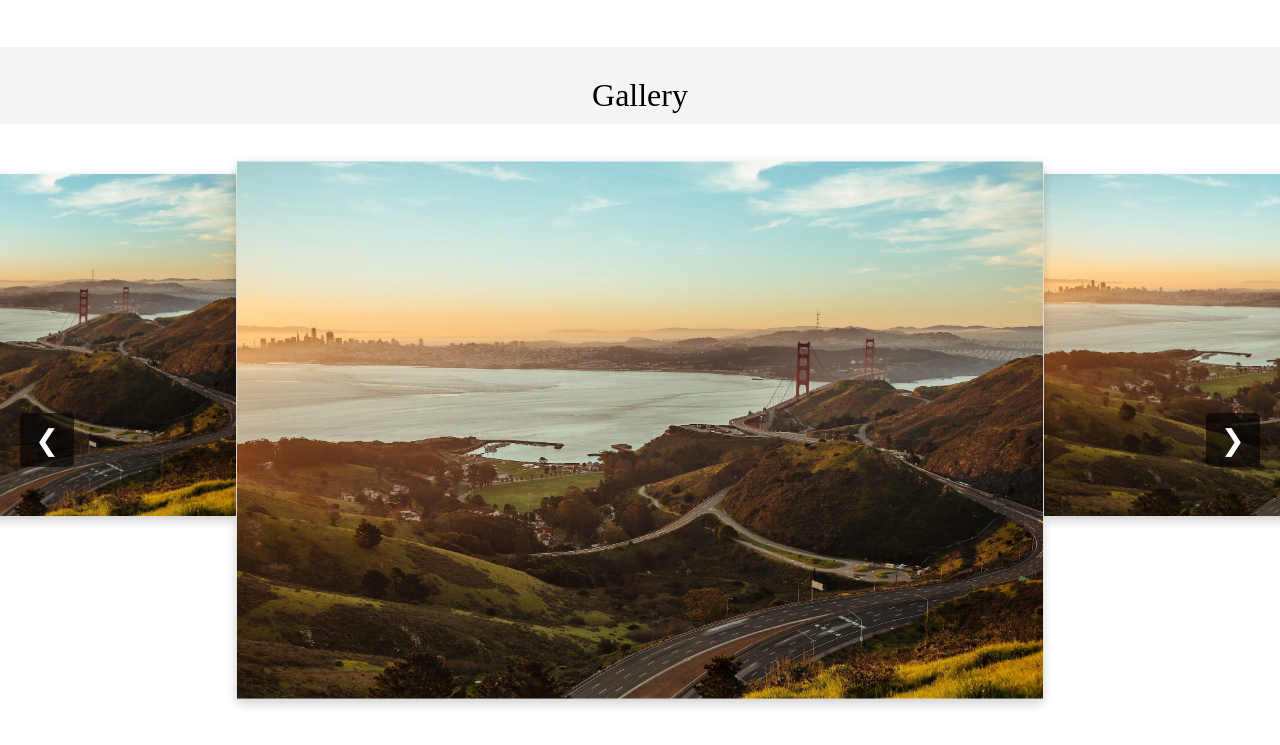
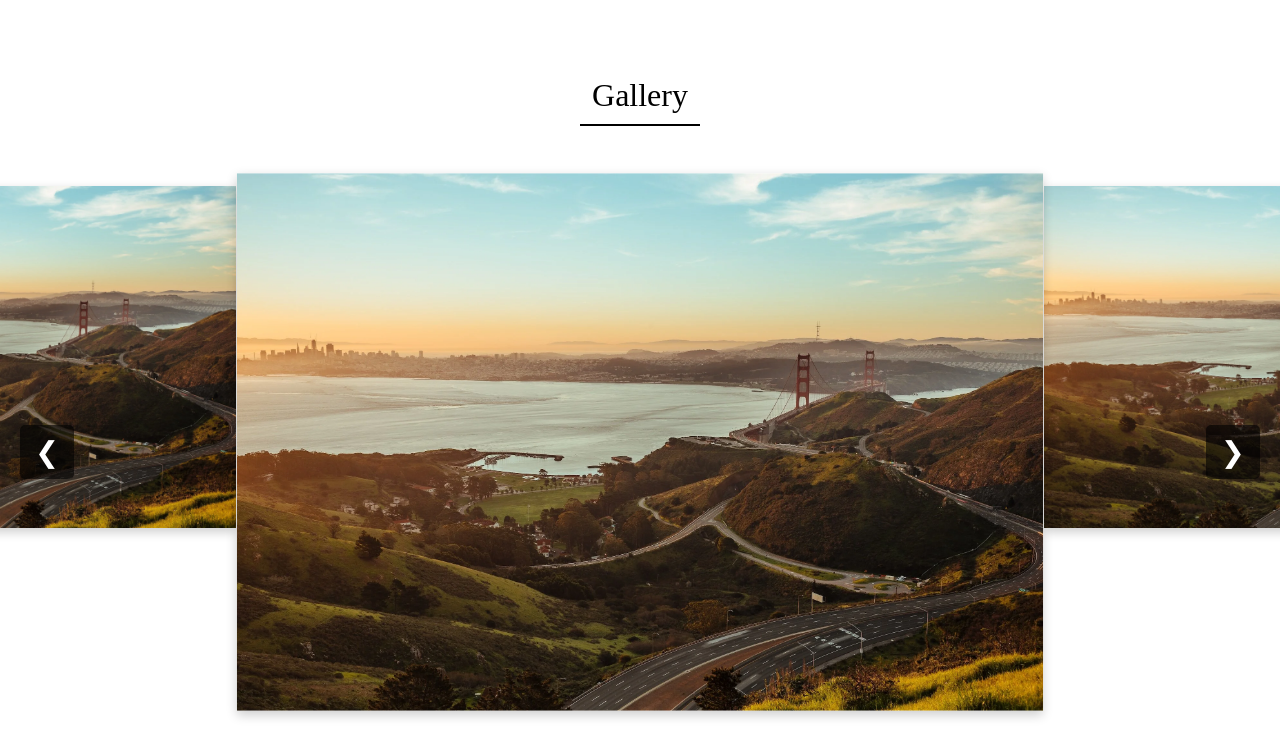
Before and after one commit to utkarsh100849e-hub/Real-estate-portfolio, a plain HTML site: page siteshow.html in a window 1280 px wide. Shown: the part 1715-2460 px from the top of the page. Drawn offline with Linux system fonts and the light colour scheme.

Commit message:
Update siteshow.html

```diff
--- a/siteshow.html
+++ b/siteshow.html
@@ -8,7 +8,7 @@
     body {
       margin: 0;
       font-family: Arial, sans-serif;
-      background-color: #f5f5f5;
+      background-color: white;
       scroll-behavior: smooth; /* enables smooth scrolling */
     }
 
@@ -222,6 +222,7 @@
 
     /* Carousel styles */
     .carousel-heading {
+  background-color: white;
   text-align: center;               /* center the heading */
   margin: 30px 0 10px 0;            /* spacing above/below */
   font-family: "adobe-garamond-pro", serif; /* same font as others */
@@ -233,11 +234,19 @@
   color: black;
   margin: 0;
 }
+.carousel-heading h2::after {
+  content: "";
+  display: block;
+  width: 120px; /* <-- Change separator line width */
+  height: 2px;
+  background: black;
+  margin: 10px auto;
+}
 
 /* Responsive adjustments */
 @media (max-width: 768px) {
   .carousel-heading h2 {
-    font-size: 1.6rem;
+    font-size: 4.3rem;
   }
 }
 
@@ -252,7 +261,7 @@
       width: 100vw;
       overflow: hidden;
       padding: 50px 0;
-      background-color: #fff;
+      background-color: white;
     }
 
     .carousel-track {
```
